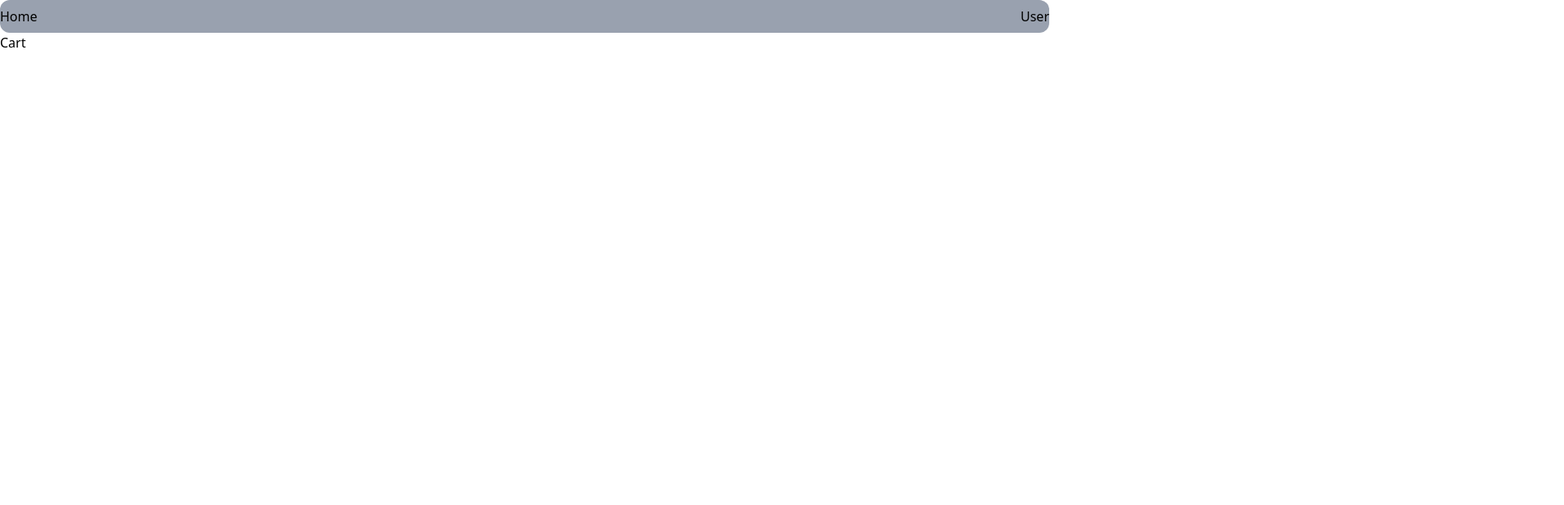
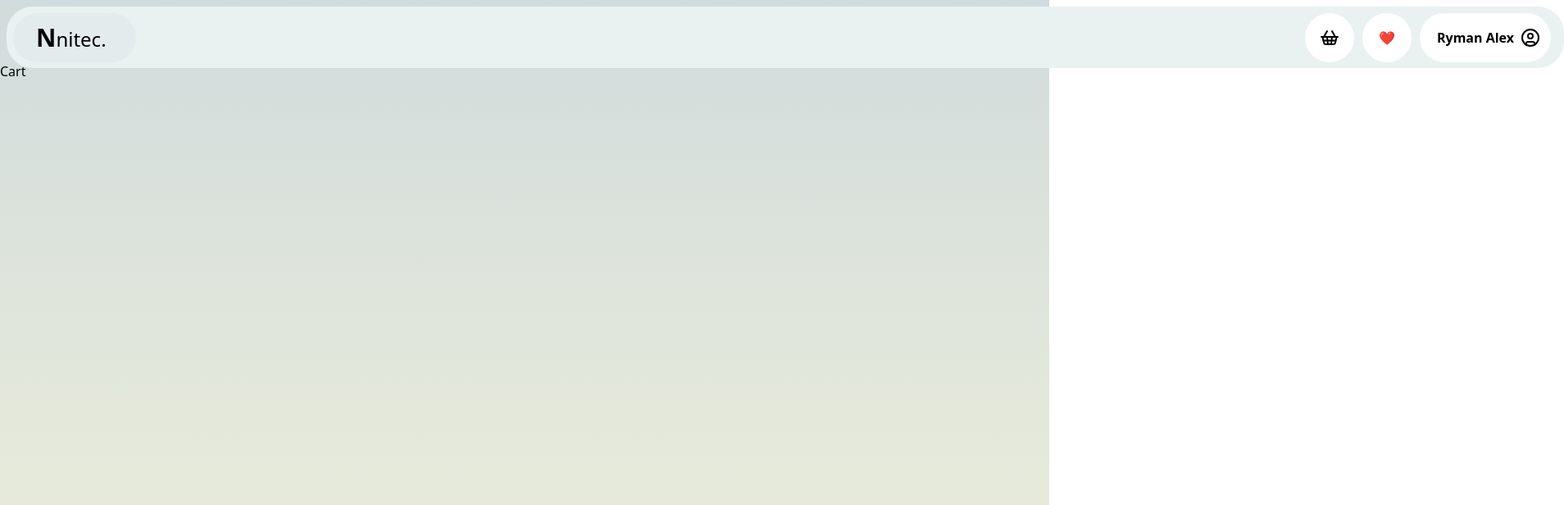
Before and after one commit to nichitttaaa/nitec, a React (Vite) app: page /cart in a window 1280 px wide. Shown: the top 616 px of the page at 82% size, 1908 px wide, since content can reach past the window. Built offline with nearby package versions, Linux system fonts and the light colour scheme.

Commit message:
Crearea Navbar

```diff
--- a/src/App.tsx
+++ b/src/App.tsx
@@ -1,23 +1,24 @@
-import { Routes, Route } from "react-router";
-import router from "./router";
-import NavBarLayout from "./layouts/NavBarLayout";
+import router from "./router.tsx";
+import {Route, Routes} from "react-router";
+import NavBarLayout from "./layouts/NavBarLayout.tsx";
 
-export default function App() {
+
+function App() {
+
+
     return (
         <Routes>
             {router.map((route, index) => {
                 return (
-          <Route
-            key={index}
-            path={route.path}
-            element={
+                    <Route key={index} path={route.path} element={
                         <NavBarLayout showNavBar={route.showNavBar}>
                             {route.element}
                         </NavBarLayout>
-            }
-          ></Route>
-        );
+                    }/>
+                )
             })}
         </Routes>
-  );
+    )
 }
+
+export default App
--- a/src/components/core/NavBar.tsx
+++ b/src/components/core/NavBar.tsx
@@ -1,10 +1,21 @@
+import {CircleUser, ShoppingBasket} from "lucide-react";
 
-const NavBar = () => {
+function NavBar () {
     return (
-        <div className="w-full h-10 bg-gray-400 rounded-xl justify-between flex items-center">
-            <span>Home</span>
-            <span>User</span>
+        <div className="w-[1900px] h-[75px] bg-[#EAF1F1] rounded-4xl justify-between flex items-center relative left-2 top-2">
+            <div className="w-[150px] h-[60px] rounded-4xl relative left-2 bg-[#E4EBED] flex items-center">
+                <div className="relative left-7">
+                    <span className="font-bold text-3xl ">N</span>
+                    <span className="text-2xl">nitec.</span>
+                </div>
+                </div>
+            <div className="w-[300px] flex justify-between relative right-4">
+                <button className="w-[60px] h-[60px] rounded-full flex bg-white justify-center items-center cursor-pointer hover:border-1"><ShoppingBasket/></button>
+                <button className="w-[60px] h-[60px] rounded-full flex bg-white justify-center items-center cursor-pointer hover:border-1">❤</button>
+                <button className="w-[160px] h-[60px] rounded-full flex bg-white justify-center items-center cursor-pointer hover:border-1"><span className="font-semibold">Ryman Alex</span> <div className="relative left-2"><CircleUser /></div></button>
+            </div>
         </div>
     )
 }
+
 export default NavBar
--- a/src/index.css
+++ b/src/index.css
@@ -5,12 +5,14 @@
     margin: 0;
     padding: 0;
     box-sizing: border-box;
+
 }
 body{
     width: 100vw;
     height: 100vh;
+    @apply bg-gradient-to-b from-[#D2DBDD] via-[#E0E6DB] to-[#EDEEDB] bg-no-repeat bg-cover
 }
+.page-container{
+    @apply w-screen h-full;
 
-.page-container{
-    @apply w-screen h-screen;
 }
--- a/tailwind.config.js
+++ b/tailwind.config.js
@@ -6,6 +6,7 @@ export default {
     extend: {
 
     },
+
   },
   plugins: [],
 };
```
Also changed, not shown: src/layouts/NavBarLayout.tsx (+5 -3 lines), 1 other file (tests, documents, lock files or other folders). Lines whose indentation alone changed are shown as unchanged.
